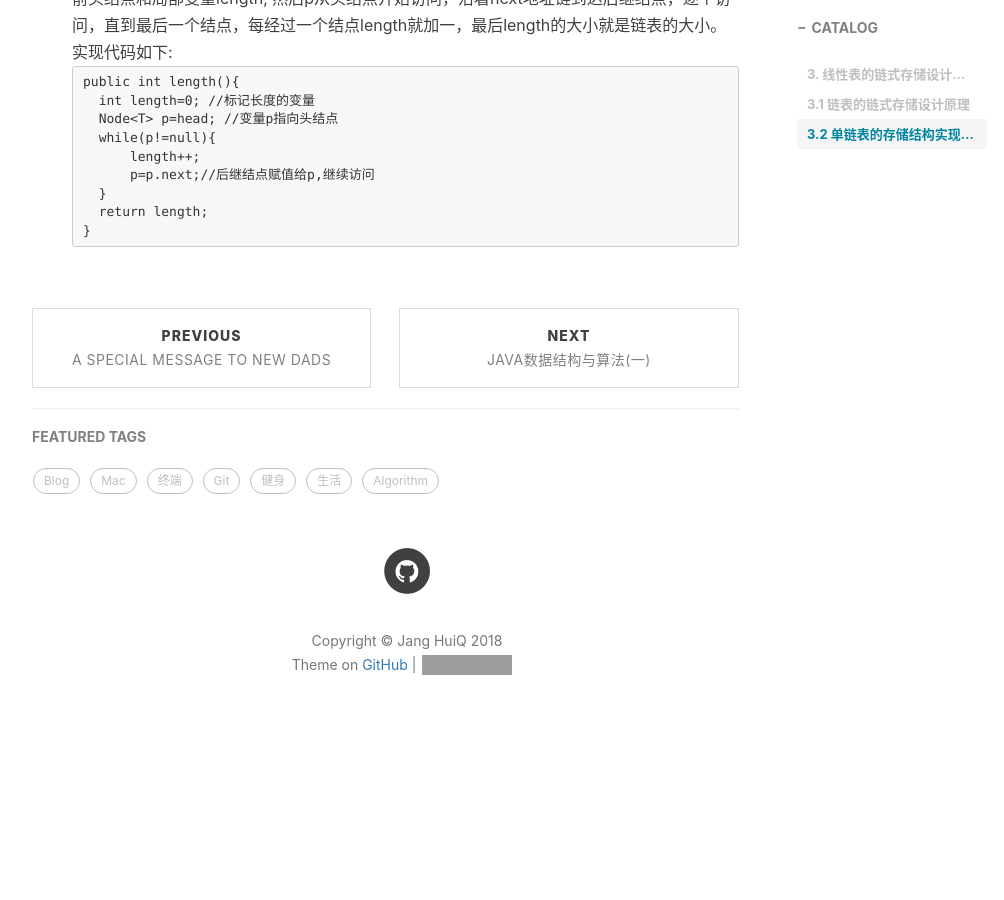
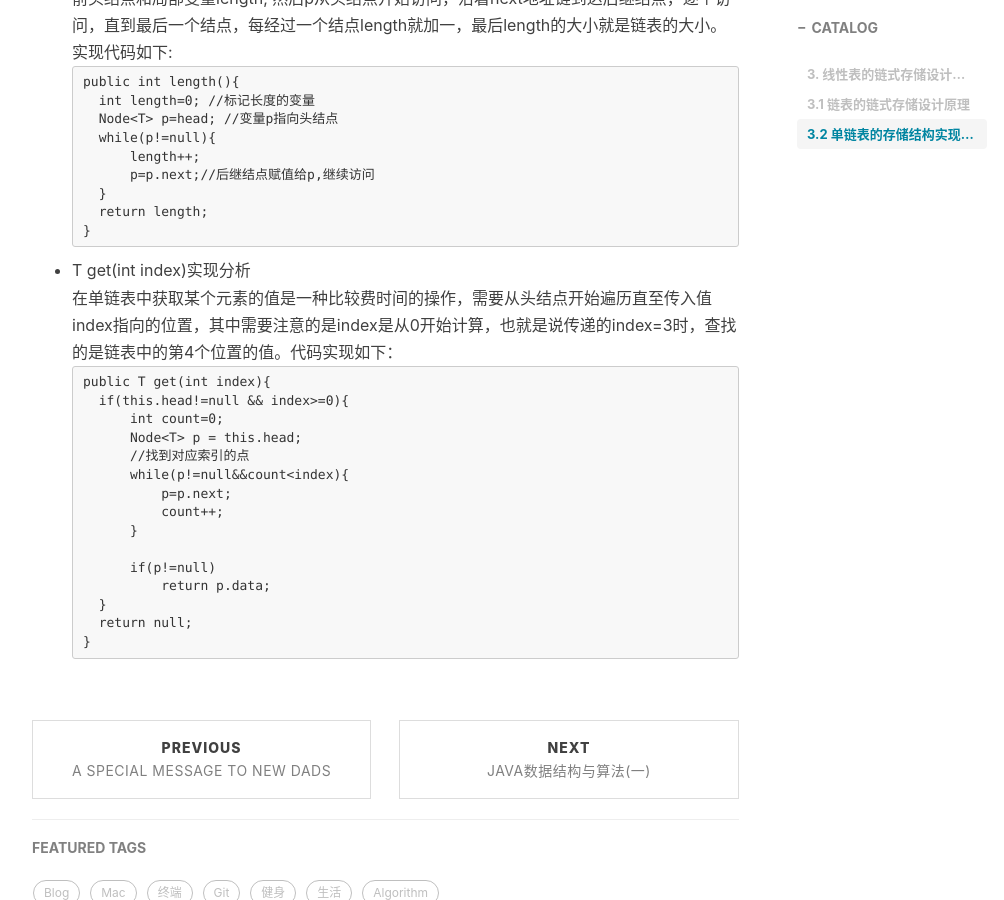
Before and after one commit to jangzc/jangzc.github.io, a Jekyll site: the page built from _posts/2018-08-02-链表.md, in a window 1280 px wide and 900 px high, scrolled down 2056 px. Shown: the whole window, without its empty margins (233-1237 px from the left). Built offline with Jekyll 4.4.1, drawn with Linux system fonts in a browser that asks for light colours; nearby versions of some CDN libraries; comment, search, counter and statistics services are not loaded; before the commit the page ends 2825 px from its top, so only the background shows below that; grey boxes are pictures that could not be loaded.

Commit message:
Update 2018-08-02-链表.md

````diff
--- a/_posts/2018-08-02-链表.md
+++ b/_posts/2018-08-02-链表.md
@@ -70,3 +70,23 @@ public int length(){
     return length;
 }
 ```
+
+* T get(int index)实现分析<br>
+在单链表中获取某个元素的值是一种比较费时间的操作，需要从头结点开始遍历直至传入值index指向的位置，其中需要注意的是index是从0开始计算，也就是说传递的index=3时，查找的是链表中的第4个位置的值。代码实现如下：
+```
+public T get(int index){
+    if(this.head!=null && index>=0){
+        int count=0;
+        Node<T> p = this.head;
+        //找到对应索引的点
+        while(p!=null&&count<index){
+            p=p.next;
+            count++;
+        }
+
+        if(p!=null)
+            return p.data;
+    }
+    return null;
+}
+```
````
